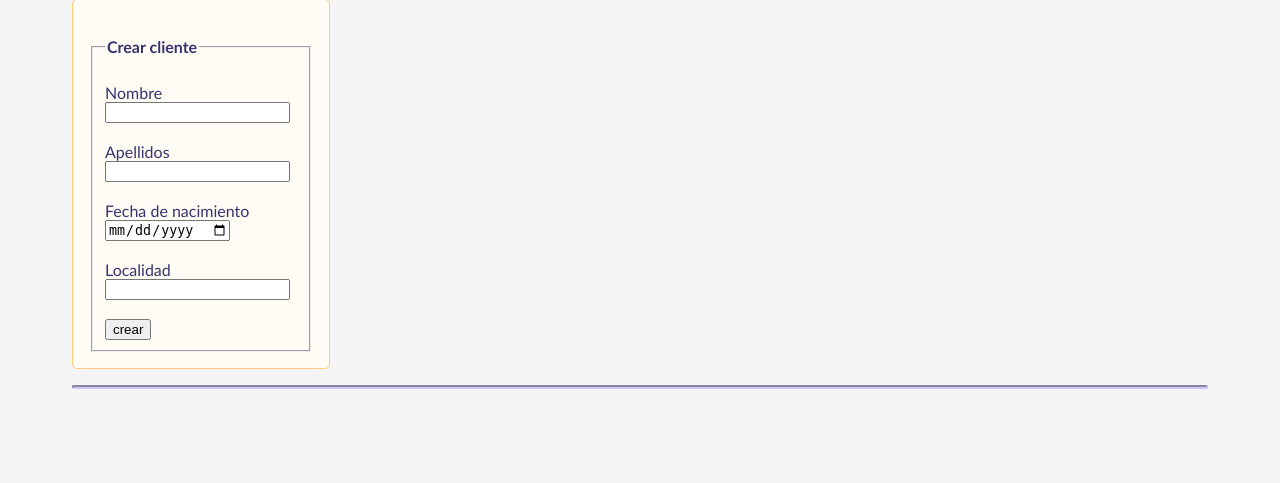
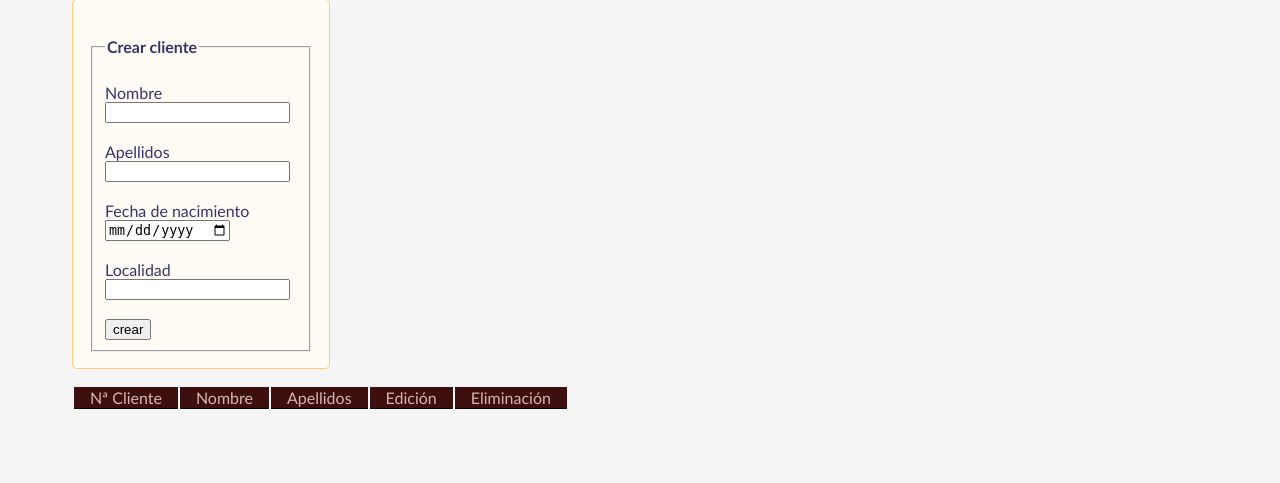
Before and after one commit to dgb-asir1/iapwe-biblioteca, a PHP site: page /clientes-listado.php in a window 1280 px wide. Shown: the part 430-913 px from the top of the page. Before the commit the page ends 819 px from the top, so only its background shows below. Run offline with PHP 8.4, Linux system fonts and the light colour scheme; data that the repository does not hold is empty.

Commit message:
listado clientes en tabla

```diff
--- a/web_biblioteca/clientes-listado.php
+++ b/web_biblioteca/clientes-listado.php
@@ -40,25 +40,48 @@ while (true) {
     </fieldset>
 </form>
 
-<ul>
-    <?php foreach ($clientes as $cliente): ?>
 
-        <li>
-            <section class="datos_cliente">
-                <span>
-                    <?php echo $cliente->id ?>
-                </span>
-                <?php echo $cliente->nombre . " " . $cliente->apellidos; ?>
-            </section>
-            <section class="botones_li">
+<table>
+<thead>
+        <tr class="cabecera">
+            <td class="id">
+                Nª Cliente
+            </td>
+            <td class="nombre_cliente">
+                Nombre
+            </td>
+            <td class="apellidos_cliente">
+                Apellidos
+            </td>
+            <td class="editar">
+                Edición
+            </td>
+            <td class="eliminar">
+                Eliminación
+            </td>
+        </tr>
+    </thead>
+<?php foreach ($clientes as $cliente): ?>
+        <tr>
+            <td class="id">
+                <?php echo $cliente->id; ?>
+            </td>
+            <td class="nombre_cliente">
+                <?php echo $cliente->nombre; ?>
+            </td>
+            <td class="apellidos_cliente">
+                <?php echo $cliente->apellidos; ?>
+            </td>
+            <td class="editar">
                 <a href="clientes-editar.php?id=<?php echo $cliente->id ?>">EDITAR</a>
+            </td>
+            <td class="eliminar">
                 <a href="clientes-borrar.php?id=<?php echo $cliente->id ?>">BORRAR</a>
-            </section>
-        </li>
+            </td>
+        </tr>
+    <?php endforeach; ?>
+</table>
 
-    <?php endforeach; ?>
-
-</ul>
 </body>
 
 </html>
--- a/web_biblioteca/css/styles.css
+++ b/web_biblioteca/css/styles.css
@@ -110,19 +110,18 @@ a:hover {
 
 
 
-/* catalogo */
-.catalogo thead {
+ thead {
     background-color: rgb(62, 15, 15);
     color: rgb(215, 180, 180);
 }
 
-.catalogo tr {
+ tr {
     border: 1px solid black;
     padding: 1em;
         min-height: 3em;
 }
 
-.catalogo td {
+ td {
     border-bottom: 1px solid black;
 
     padding-left: 1em;
```
